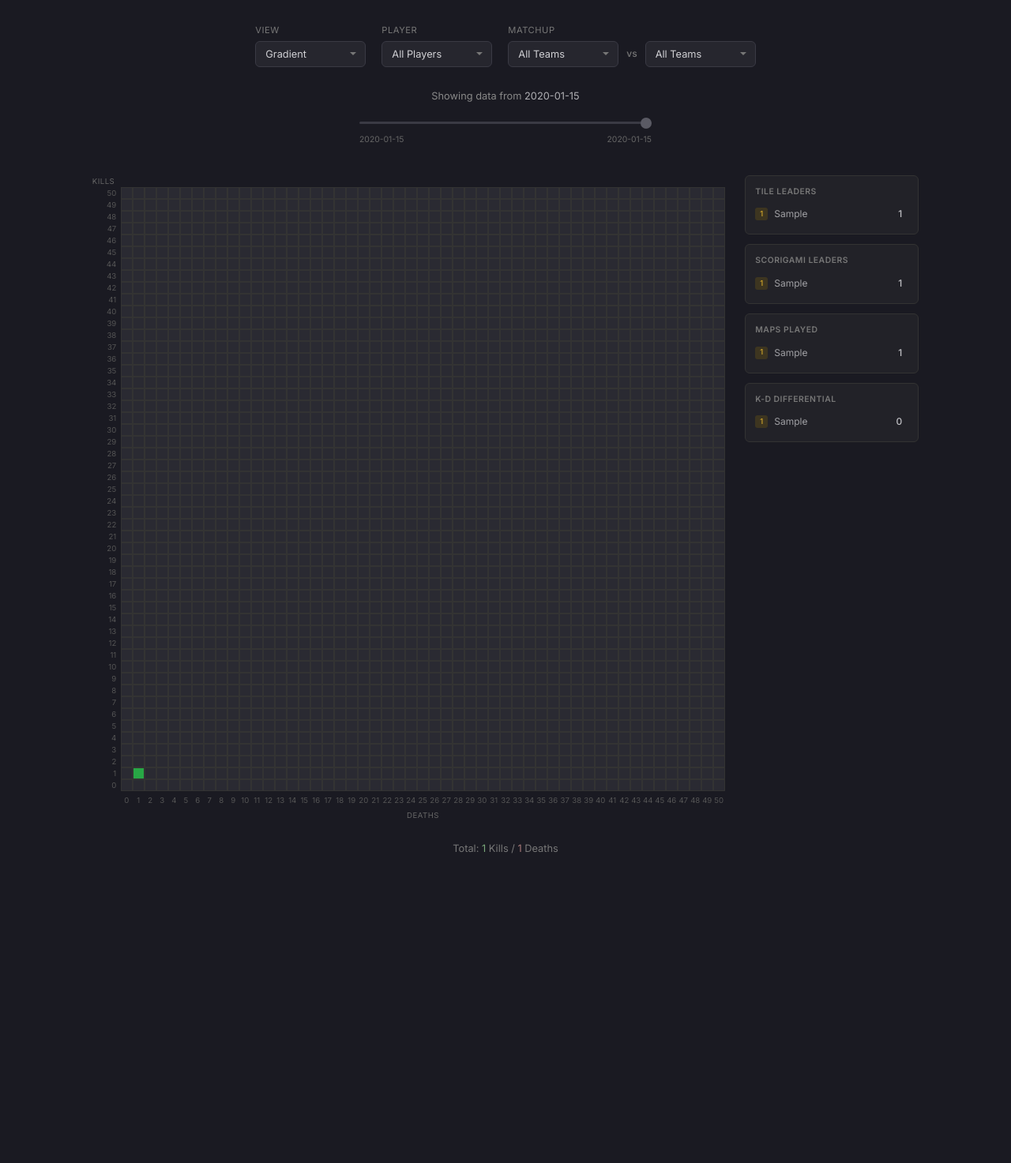
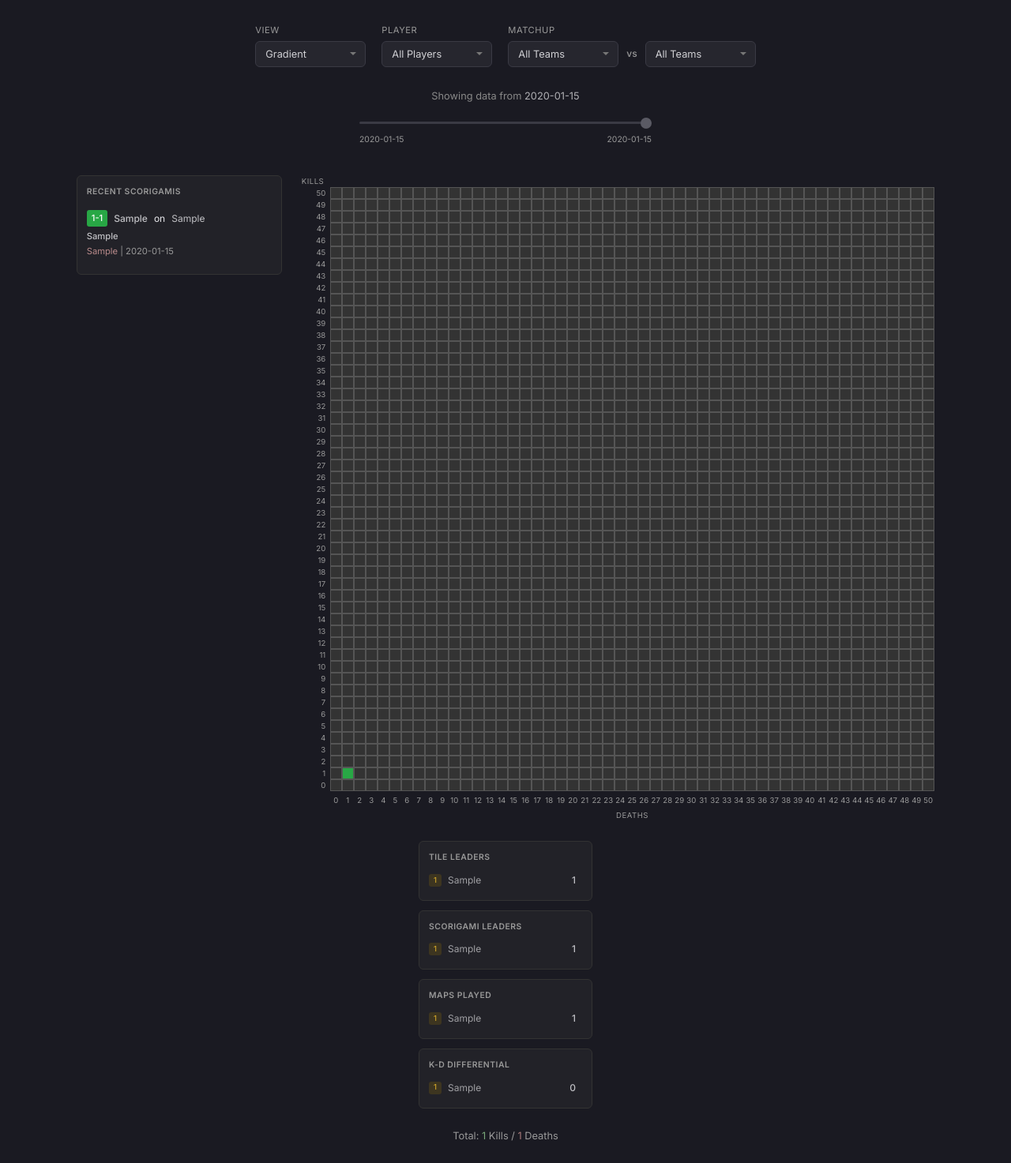
Before and after one commit to BrycePittler/vctscorigami, a Flask app: page / in a window 1280 px wide. Shown: the part 91-1564 px from the top of the page at 79% size. Before the commit the page ends 1172 px from the top, so only its background shows below. Run offline with Flask 3, Linux system fonts and the light colour scheme; tables that the repository leaves empty hold one stand-in row (values such as "Sample post").

Commit message:
recent scorigamis

```diff
--- a/app.py
+++ b/app.py
@@ -176,8 +176,66 @@ def index():
 
     # Get unique players and teams
     unique_players = conn.execute('SELECT DISTINCT player FROM matches ORDER BY LOWER(player)').fetchall()
-    unique_teams = conn.execute('SELECT DISTINCT team FROM matches WHERE team IS NOT NULL AND team != "" ORDER BY team').fetchall()
-    unique_teams = [row['team'] for row in unique_teams]
+    unique_teams_raw = conn.execute('SELECT DISTINCT team FROM matches WHERE team IS NOT NULL AND team != "" ORDER BY team').fetchall()
+    unique_teams = [row['team'] for row in unique_teams_raw]
+
+    # Get ALL recent scorigamis ordered by match date (most recent unique kill/death combinations)
+    # These are matches where the kills/deaths combo has only occurred once globally
+    recent_scorigamis_query = '''
+        SELECT m.kills, m.deaths, m.player, m.map, m.team, m.result, m.match_date, m.description
+        FROM matches m
+        INNER JOIN (
+            SELECT kills, deaths
+            FROM matches
+            GROUP BY kills, deaths
+            HAVING COUNT(*) = 1
+        ) unique_scores ON m.kills = unique_scores.kills AND m.deaths = unique_scores.deaths
+        ORDER BY m.match_date DESC
+    '''
+    recent_scorigamis_raw = conn.execute(recent_scorigamis_query).fetchall()
+
+    recent_scorigamis = []
+    for row in recent_scorigamis_raw:
+        # Extract opponent team from description
+        # Description format: "Tournament Stage Type Team1 vs Team2"
+        opponent = None
+        if row['description'] and row['team']:
+            desc = row['description']
+            if ' vs ' in desc:
+                parts = desc.split(' vs ')
+                if len(parts) > 1:
+                    team2 = parts[1].strip()
+                    before_vs = parts[0].strip()
+
+                    # If player's team matches team2, find opponent in before_vs
+                    if row['team'] == team2:
+                        # Try to match known team names at the end of before_vs
+                        words = before_vs.split()
+                        found_opponent = None
+
+                        # Try to find a known team name (check longest matches first)
+                        for num_words in range(min(4, len(words)), 0, -1):
+                            potential_team = ' '.join(words[-num_words:])
+                            if potential_team in unique_teams and potential_team != row['team']:
+                                found_opponent = potential_team
+                                break
+
+                        opponent = found_opponent
+                    else:
+                        # Player is on team1, opponent is team2
+                        opponent = team2
+
+        recent_scorigamis.append({
+            'kills': row['kills'],
+            'deaths': row['deaths'],
+            'player': row['player'],
+            'map': row['map'],
+            'team': row['team'],
+            'opponent': opponent,
+            'result': row['result'],
+            'match_date': row['match_date'],
+            'description': row['description']
+        })
 
     # Get totals
     total_query = 'SELECT SUM(kills) as total_kills, SUM(deaths) as total_deaths FROM matches' + where_clause
@@ -240,7 +298,8 @@ def index():
         max_date=max_date,
         total_kills=total_kills,
         total_deaths=total_deaths,
-        overall_scorigamis=overall_scorigamis
+        overall_scorigamis=overall_scorigamis,
+        recent_scorigamis=recent_scorigamis
     )
 
 @app.route('/update', methods=['GET', 'POST'])
--- a/templates/index.html
+++ b/templates/index.html
@@ -71,7 +71,7 @@
 
         .filter-group label {
             font-size: 0.7rem;
-            color: #777;
+            color: #999;
             text-transform: uppercase;
             letter-spacing: 0.5px;
         }
@@ -108,7 +108,7 @@
         }
 
         .vs-text {
-            color: #777;
+            color: #999;
             font-size: 0.75rem;
             font-weight: 500;
         }
@@ -169,7 +169,7 @@
             justify-content: space-between;
             margin-top: 6px;
             font-size: 0.65rem;
-            color: #666;
+            color: #999;
         }
 
         .main-content {
@@ -177,6 +177,103 @@
             justify-content: center;
             gap: 25px;
             flex-wrap: wrap;
+        }
+
+        .recent-scorigamis-section {
+            display: flex;
+            flex-direction: column;
+            gap: 12px;
+            width: 260px;
+        }
+
+        .recent-scorigamis {
+            background: #222228;
+            border-radius: 6px;
+            padding: 12px;
+            border: 1px solid #333;
+        }
+
+        .recent-scorigamis h2 {
+            font-size: 0.65rem;
+            color: #999;
+            text-transform: uppercase;
+            letter-spacing: 0.5px;
+            margin-bottom: 8px;
+        }
+
+        .recent-scorigamis-list {
+            list-style: none;
+        }
+
+        .recent-scorigamis-list li {
+            padding: 8px 0;
+            border-bottom: 1px solid #2e2e36;
+            font-size: 0.75rem;
+        }
+
+        .recent-scorigamis-list li:last-child {
+            border-bottom: none;
+        }
+
+        .recent-scorigamis-list .score-line {
+            display: flex;
+            align-items: center;
+            gap: 8px;
+            margin-bottom: 4px;
+        }
+
+        .recent-scorigamis-list .score-badge {
+            background: #28a745;
+            color: #fff;
+            padding: 2px 6px;
+            border-radius: 3px;
+            font-size: 0.7rem;
+            font-weight: 500;
+            white-space: nowrap;
+        }
+
+        .recent-scorigamis-list .player-name {
+            color: #c0c0c4;
+            font-weight: 500;
+        }
+
+        .recent-scorigamis-list .map-name {
+            color: #c0c0c4;
+        }
+
+        .recent-scorigamis-list .team-vs {
+            font-size: 0.7rem;
+            color: #b0b0b4;
+            margin-bottom: 2px;
+        }
+
+        .recent-scorigamis-list .team-vs .team-highlight {
+            color: #c0c0c4;
+            font-weight: 500;
+        }
+
+        .recent-scorigamis-list .match-info {
+            font-size: 0.7rem;
+            color: #999;
+        }
+
+        .recent-scorigamis-list .match-info .result-win {
+            color: #8ab88a;
+        }
+
+        .recent-scorigamis-list .match-info .result-loss {
+            color: #b88a8a;
+        }
+
+        .recent-scorigamis-list .date-info {
+            font-size: 0.65rem;
+            color: #999;
+            margin-top: 2px;
+        }
+
+        .recent-scorigamis-list .team-info {
+            font-size: 0.65rem;
+            color: #999;
         }
 
         .grid-section {
@@ -195,7 +292,7 @@
 
         .axis-title-y {
             font-size: 0.6rem;
-            color: #666;
+            color: #999;
             text-transform: uppercase;
             letter-spacing: 0.5px;
             text-align: right;
@@ -214,7 +311,7 @@
             height: 15px;
             width: 20px;
             font-size: 0.6rem;
-            color: #555;
+            color: #999;
             text-align: right;
             line-height: 15px;
             display: flex;
@@ -246,17 +343,17 @@
         .tile {
             width: 15px;
             height: 15px;
-            background: #2a2a32;
-            border: 1px solid #333;
+            background: #333333;
+            border: 1px solid #555;
             cursor: pointer;
         }
 
         .tile:hover {
-            border-color: #666;
+            border-color: #999;
         }
 
         .tile.highlight {
-            border-color: #555;
+            border-color: #999;
         }
 
         .x-axis-container {
@@ -271,7 +368,7 @@
         .x-label {
             width: 15px;
             font-size: 0.6rem;
-            color: #555;
+            color: #999;
             text-align: center;
             line-height: 15px;
             display: flex;
@@ -285,7 +382,7 @@
 
         .axis-title-x {
             font-size: 0.6rem;
-            color: #666;
+            color: #999;
             text-transform: uppercase;
             letter-spacing: 0.5px;
             text-align: center;
@@ -308,7 +405,7 @@
 
         .leaderboard h2 {
             font-size: 0.65rem;
-            color: #777;
+            color: #999;
             text-transform: uppercase;
             letter-spacing: 0.5px;
             margin-bottom: 8px;
@@ -342,7 +439,7 @@
             justify-content: center;
             font-size: 0.6rem;
             font-weight: 500;
-            color: #777;
+            color: #999;
             flex-shrink: 0;
         }
 
@@ -396,14 +493,38 @@
         }
 
         .scrollable-list::-webkit-scrollbar-thumb:hover {
-            background: #555;
+            background: #999;
+        }
+
+        .scrollable-list-lg {
+            max-height: 660px;
+            overflow-y: auto;
+            padding-right: 8px;
+        }
+
+        .scrollable-list-lg::-webkit-scrollbar {
+            width: 6px;
+        }
+
+        .scrollable-list-lg::-webkit-scrollbar-track {
+            background: #2a2a32;
+            border-radius: 3px;
+        }
+
+        .scrollable-list-lg::-webkit-scrollbar-thumb {
+            background: #444;
+            border-radius: 3px;
+        }
+
+        .scrollable-list-lg::-webkit-scrollbar-thumb:hover {
+            background: #999;
         }
 
         .total-stats {
             text-align: center;
             margin-top: 25px;
             font-size: 0.8rem;
-            color: #777;
+            color: #999;
         }
 
         .total-stats .kills-num {
@@ -471,7 +592,7 @@
             right: 12px;
             transform: translateY(-50%);
             cursor: pointer;
-            color: #666;
+            color: #999;
             font-size: 18px;
         }
 
@@ -523,7 +644,7 @@
 
         .match-entry .match-info {
             font-size: 0.75rem;
-            color: #777;
+            color: #999;
             margin-bottom: 2px;
         }
 
@@ -537,13 +658,26 @@
 
         .match-entry .tournament {
             font-size: 0.7rem;
-            color: #666;
+            color: #999;
         }
 
-        @media (max-width: 1000px) {
+        @media (max-width: 1200px) {
             .main-content {
                 flex-direction: column;
                 align-items: center;
+            }
+
+            .recent-scorigamis-section {
+                flex-direction: row;
+                flex-wrap: wrap;
+                justify-content: center;
+                width: 100%;
+            }
+
+            .recent-scorigamis {
+                flex: 1;
+                min-width: 280px;
+                max-width: 400px;
             }
 
             .leaderboards-section {
@@ -629,6 +763,38 @@
         </div>
 
         <div class="main-content">
+            <div class="recent-scorigamis-section">
+                <div class="recent-scorigamis">
+                    <h2>Recent Scorigamis</h2>
+                    <div class="scrollable-list-lg">
+                        <ul class="recent-scorigamis-list">
+                            {% for scorigami in recent_scorigamis %}
+                                <li>
+                                    <div class="score-line">
+                                        <span class="score-badge">{{ scorigami.kills }}-{{ scorigami.deaths }}</span>
+                                        <span class="player-name">{{ scorigami.player }}</span> on <span class="map-name">{{ scorigami.map }}</span>
+                                    </div>
+                                    {% if scorigami.team %}
+                                        <div class="team-vs">
+                                            <span class="team-highlight">{{ scorigami.team }}</span>{% if scorigami.opponent %} vs {{ scorigami.opponent }}{% endif %}
+                                        </div>
+                                    {% endif %}
+                                    {% if scorigami.result or scorigami.match_date %}
+                                        <div class="match-info">
+                                            {% if scorigami.result %}
+                                                <span class="{% if scorigami.result == 'Win' %}result-win{% else %}result-loss{% endif %}">{{ scorigami.result }}</span>
+                                            {% endif %}
+                                            {% if scorigami.result and scorigami.match_date %} | {% endif %}
+                                            {% if scorigami.match_date %}{{ scorigami.match_date }}{% endif %}
+                                        </div>
+                                    {% endif %}
+                                </li>
+                            {% endfor %}
+                        </ul>
+                    </div>
+                </div>
+            </div>
+
             <div class="grid-section">
                 <div class="grid-with-axes">
                     <div class="y-axis-container">
```
